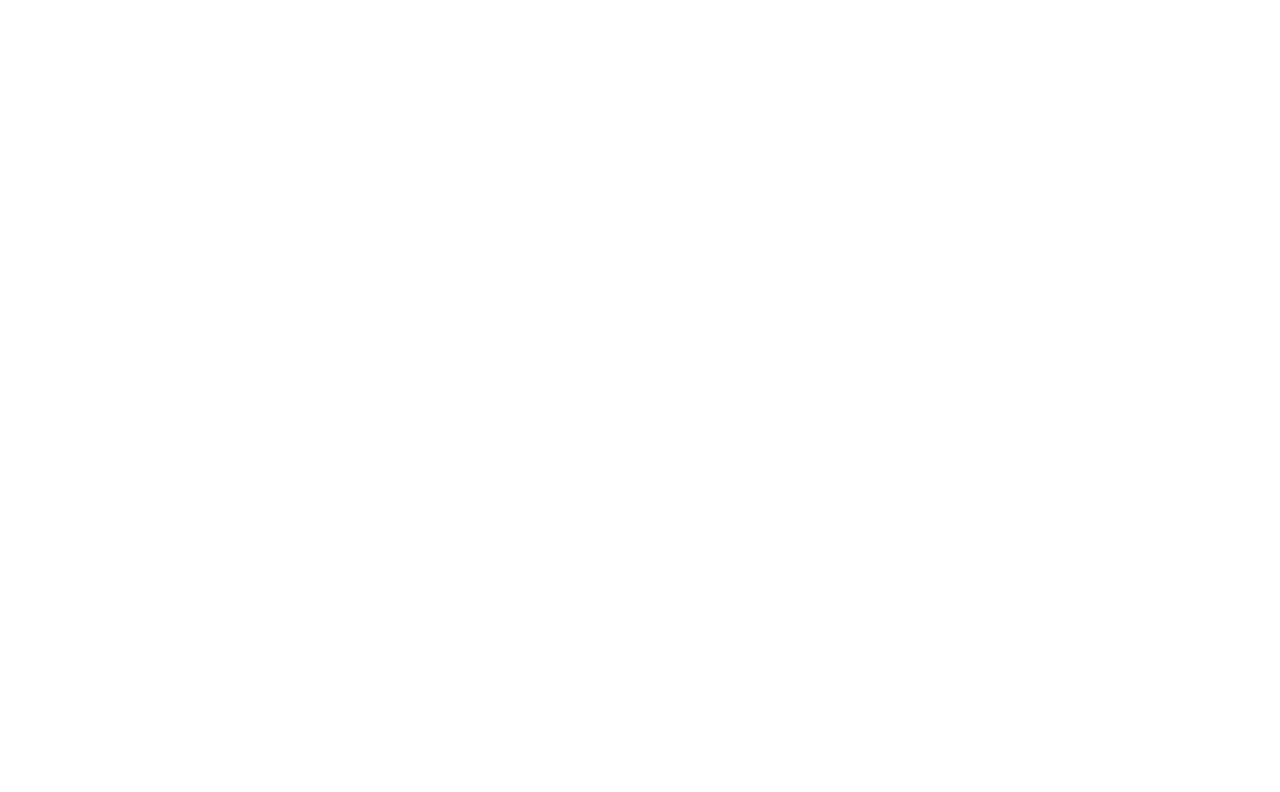
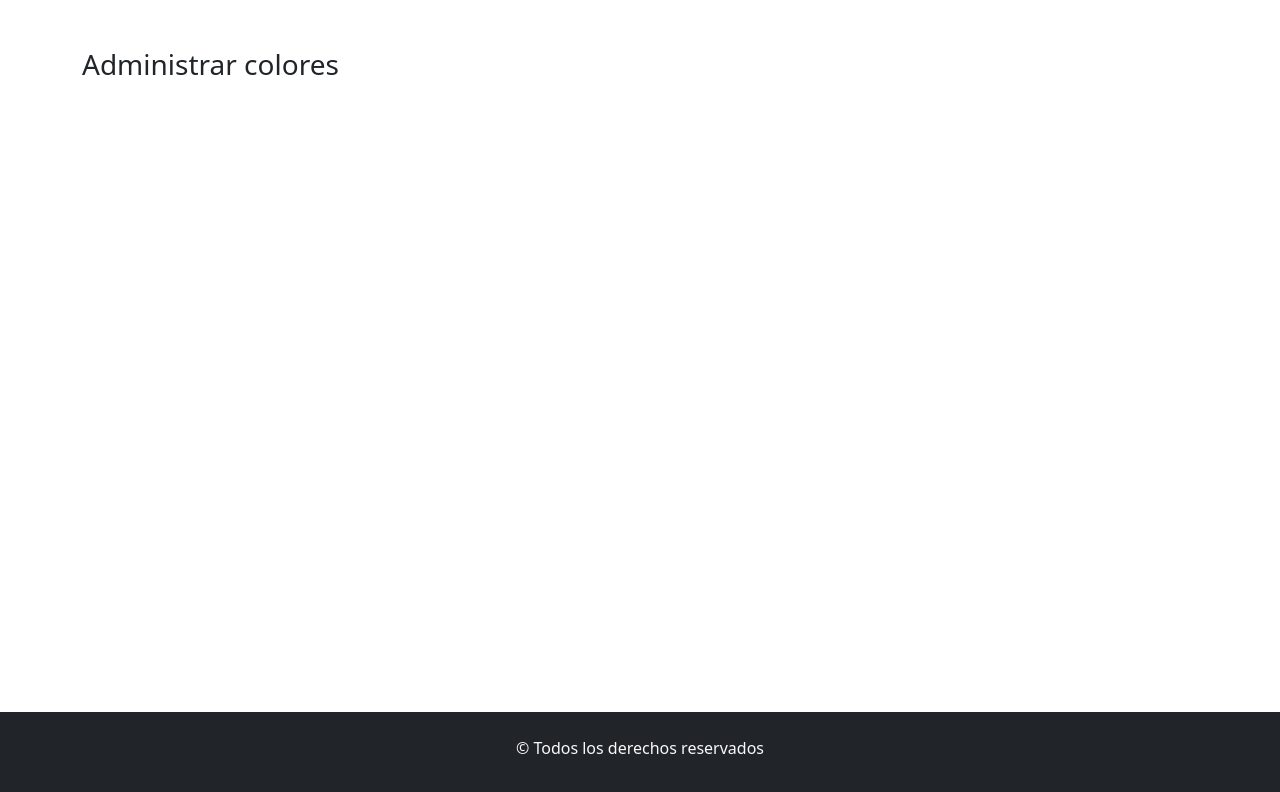
Before and after one commit to anasoledad/ejercicio6-react, a React (Vite) app: page / in a window 1280 px wide. Shown: the top 792 px of the page. Built offline with nearby package versions, Linux system fonts and the light colour scheme.

Commit message:
Se agregó el título y el footer al proyecto

```diff
--- a/src/App.css
+++ b/src/App.css
@@ -0,0 +1,10 @@
+#root{
+  min-height: 100vh;
+  display: flex;
+  flex-direction: column;
+
+}
+
+.mainPage{
+  flex-grow: 1;
+}
--- a/src/App.jsx
+++ b/src/App.jsx
@@ -1,15 +1,20 @@
 import 'bootstrap/dist/css/bootstrap.min.css';
 
 import './App.css'
+import { Container } from 'react-bootstrap';
 
 function App() {
 
 
   return (
     <>
-      <div>
+      <Container className='pt-5 mainPage'>
+          <h3>Administrar colores</h3>
 
-      </div>
+      </Container>
+      <footer className='bg-dark text-light text-center py-4'>
+        <p>&copy; Todos los derechos reservados</p>
+      </footer>
 
     </>
   )
```
